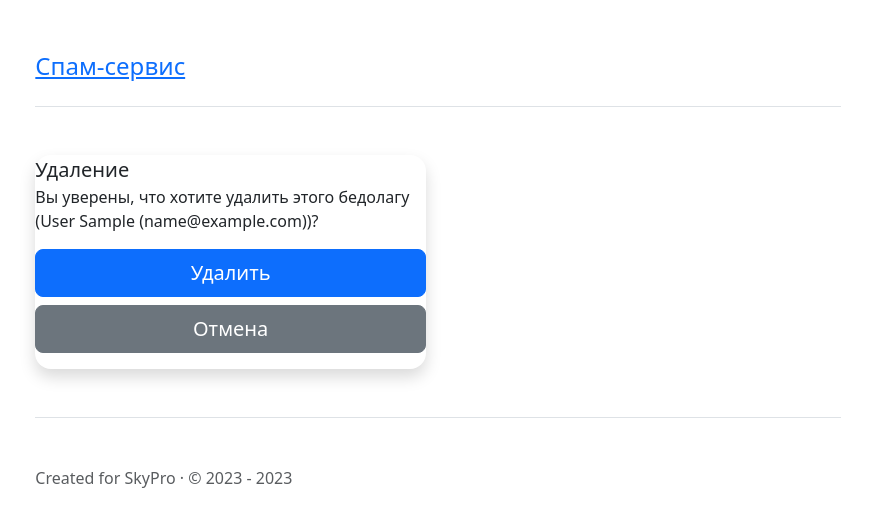
After one commit to YrMstrss/mailsent_service, a Django app: page /client/delete/1 in a window 1280 px wide. The commit adds this page. Shown: the top 527 px of the page, without its empty margins (202-1074 px from the left). Run offline with Django 4.2, Linux system fonts and the light colour scheme; tables that the repository leaves empty hold one stand-in row (values such as "Sample post"); some libraries are stand-ins or nearby versions.

Commit message:
client delete page

```diff
--- /dev/null
+++ b/client/templates/client/client_confirm_delete.html
@@ -0,0 +1,28 @@
+{% extends 'mail/base.html' %}
+
+{% block content %}
+    <div class="row">
+        <div class="col-6">
+            <div class="modal-content rounded-4 shadow">
+                <div class="card-body">
+                    <form method="post">
+                        {% csrf_token %}
+                        {{ form.as_p }}
+                        <div class="modal-header border-bottom-0">
+                            <h1 class="modal-title fs-5">Удаление</h1>
+                        </div>
+                        <div class="modal-body py-0">
+                            <p>Вы уверены, что хотите удалить этого бедолагу
+                                ({{ object.last_name }} {{ object.first_name }} ({{ object.email }}))?</p>
+                        </div>
+                        <div class="modal-footer flex-column align-items-stretch w-100 gap-2 pb-3 border-top-0">
+                            <button type="submit" class="btn btn-lg btn-primary">Удалить</button>
+                            <a href="{% url 'client:client_list' %}" type="button" class="btn btn-lg btn-secondary"
+                               data-bs-dismiss="modal">Отмена</a>
+                        </div>
+                    </form>
+                </div>
+            </div>
+        </div>
+    </div>
+{% endblock %}
--- a/client/templates/client/client_detail.html
+++ b/client/templates/client/client_detail.html
@@ -8,7 +8,8 @@
 
         <hr class="col-3 col-md-2 mb-5">
 
-        <a type="button" href="#" class="btn btn-outline-danger">Удалить бедолагу</a>
+        <a type="button" href="{% url 'client:client_delete' object.pk %}" class="btn btn-outline-danger">Удалить
+            бедолагу</a>
         <a type="button" href="{% url 'client:client_edit' object.pk %}" class="btn btn-outline-warning">Редактировать
             бедолагу</a>
         <a type="button" href="{% url 'client:client_list' %}" class="btn btn-outline-primary">Вернуться к списку
--- a/client/urls.py
+++ b/client/urls.py
@@ -1,7 +1,7 @@
 from django.urls import path
 
 from client.apps import ClientConfig
-from client.views import ClientListView, ClientCreateView, ClientDetailView, ClientUpdateView
+from client.views import ClientListView, ClientCreateView, ClientDetailView, ClientUpdateView, ClientDeleteView
 
 app_name = ClientConfig.name
 
@@ -9,5 +9,6 @@ urlpatterns = [
     path('clients/', ClientListView.as_view(), name='client_list'),
     path('client/create/', ClientCreateView.as_view(), name='client_create'),
     path('client/<int:pk>/', ClientDetailView.as_view(), name='client_view'),
-    path('client/edit/<int:pk>/', ClientUpdateView.as_view(), name='client_edit')
+    path('client/edit/<int:pk>/', ClientUpdateView.as_view(), name='client_edit'),
+    path('client/delete/<int:pk>', ClientDeleteView.as_view(), name='client_delete'),
 ]
--- a/client/views.py
+++ b/client/views.py
@@ -1,6 +1,6 @@
 from django.shortcuts import render
 from django.urls import reverse_lazy
-from django.views.generic import ListView, CreateView, DetailView, UpdateView
+from django.views.generic import ListView, CreateView, DetailView, UpdateView, DeleteView
 
 from client.models import Client
 
@@ -23,3 +23,8 @@ class ClientListView(ListView):
 
 class ClientDetailView(DetailView):
     model = Client
+
+
+class ClientDeleteView(DeleteView):
+    model = Client
+    success_url = reverse_lazy('client:client_list')
```
